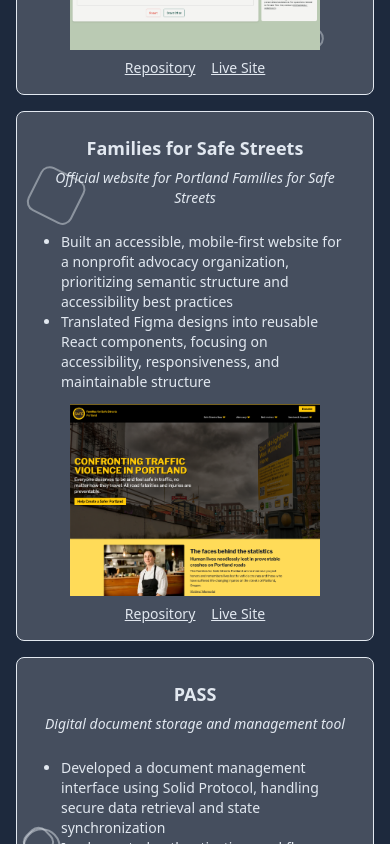
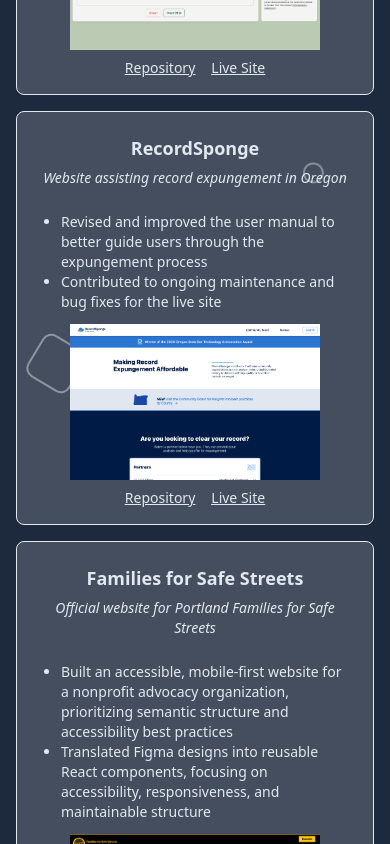
Before and after one commit to leekahung/web-dev, a React (Vite) app: page / in a window 390 px wide. Shown: the part 1320-2164 px from the top of the page. Built offline with nearby package versions, Linux system fonts and the light colour scheme.

Commit message:
Updated projects and updated styling for skills and experience sections

```diff
--- a/src/sections/Experience/Experience.tsx
+++ b/src/sections/Experience/Experience.tsx
@@ -11,7 +11,7 @@
         whileInView={{ opacity: 1, y: 0 }}
         viewport={{ once: true, margin: "-50px" }}
         transition={{ duration: 0.5 }}
-        className="text-2xl sm:text-3xl font-bold"
+        className="text-2xl sm:text-3xl font-bold will-change-transform"
       >
         Experience
       </motion.h2>
@@ -20,7 +20,7 @@
         whileInView={{ opacity: 1, y: 0 }}
         viewport={{ once: true, margin: "-50px" }}
         transition={{ duration: 0.5, delay: 0.1 }}
-        className="flex flex-col items-center gap-6 p-6 text-sm sm:text-base bg-neutral-400/20 dark:bg-neutral-200/20 rounded-2xl"
+        className="flex flex-col items-center gap-6 p-6 text-sm sm:text-base bg-neutral-400/20 dark:bg-neutral-200/20 rounded-2xl will-change-transform"
       >
         <div className="flex flex-col items-center gap-2">
           <div className="text-center">
--- a/src/sections/Projects/Projects.tsx
+++ b/src/sections/Projects/Projects.tsx
@@ -6,6 +6,7 @@
 import FSSPreview from "../../shared/components/images/FSS.png";
 import PASSPreview from "../../shared/components/images/PASS.png";
 import PhaseTrackerPreview from "../../shared/components/images/Phase-Tracker.png";
+import RecordSpongePreview from "../../shared/components/images/RecordSponge.png";
 
 const projectList = [
   {
@@ -26,6 +27,24 @@
     siteLink: "https://tenantfirstaid.com/",
     repoLink: "https://github.com/codeforpdx/tenantfirstaid",
     sitePreview: TFAPreview,
+  },
+  {
+    title: "RecordSponge",
+    subheader: "Website assisting record expungement in Oregon",
+    description: (
+      <ul className="list-disc pl-4 text-left pt-4">
+        <li>
+          Revised and improved the user manual to better guide users through
+          the expungement process
+        </li>
+        <li>
+          Contributed to ongoing maintenance and bug fixes for the live site
+        </li>
+      </ul>
+    ),
+    siteLink: "https://recordsponge.com/",
+    repoLink: "https://github.com/codeforpdx/recordexpungPDX",
+    sitePreview: RecordSpongePreview,
   },
   {
     title: "Families for Safe Streets",
--- a/src/sections/Skills/Skills.tsx
+++ b/src/sections/Skills/Skills.tsx
@@ -49,7 +49,7 @@
         whileInView={{ opacity: 1, y: 0 }}
         viewport={{ once: true, margin: "-50px" }}
         transition={{ duration: 0.5 }}
-        className="text-2xl sm:text-3xl font-bold"
+        className="text-2xl sm:text-3xl font-bold will-change-transform"
       >
         Skills
       </motion.h2>
@@ -59,7 +59,7 @@
         viewport={{ once: true, margin: "-50px" }}
         transition={{ duration: 0.5, delay: 0.1 }}
         role="list"
-        className="flex flex-col gap-4 p-6 bg-neutral-400/20 dark:bg-neutral-200/20 rounded-2xl"
+        className="flex flex-col gap-4 p-6 bg-neutral-400/20 dark:bg-neutral-200/20 rounded-2xl will-change-transform"
       >
         <SkillRow itemName="Frontend" itemList={frontendList} />
         <SkillRow itemName="Backend/Data" itemList={backendList} />
```
Also changed, not shown: src/shared/components/images/RecordSponge.png (added).
